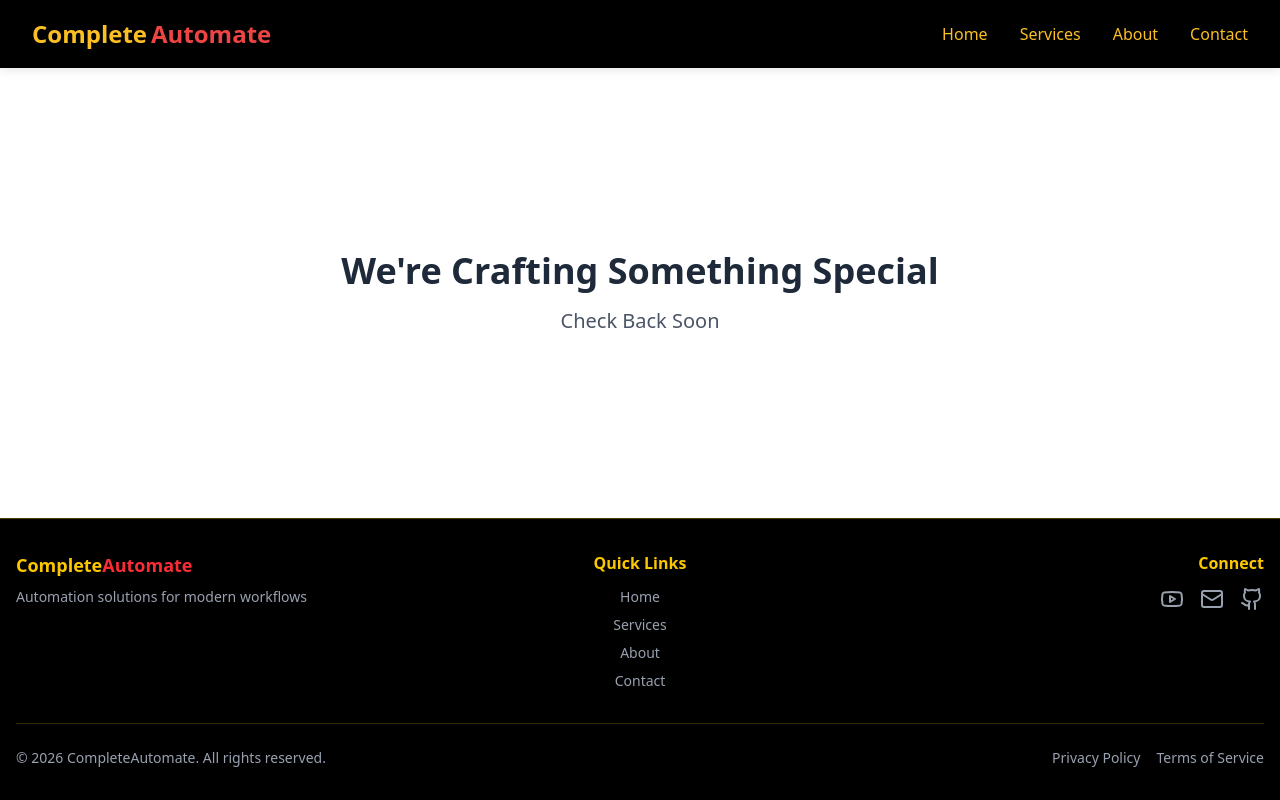
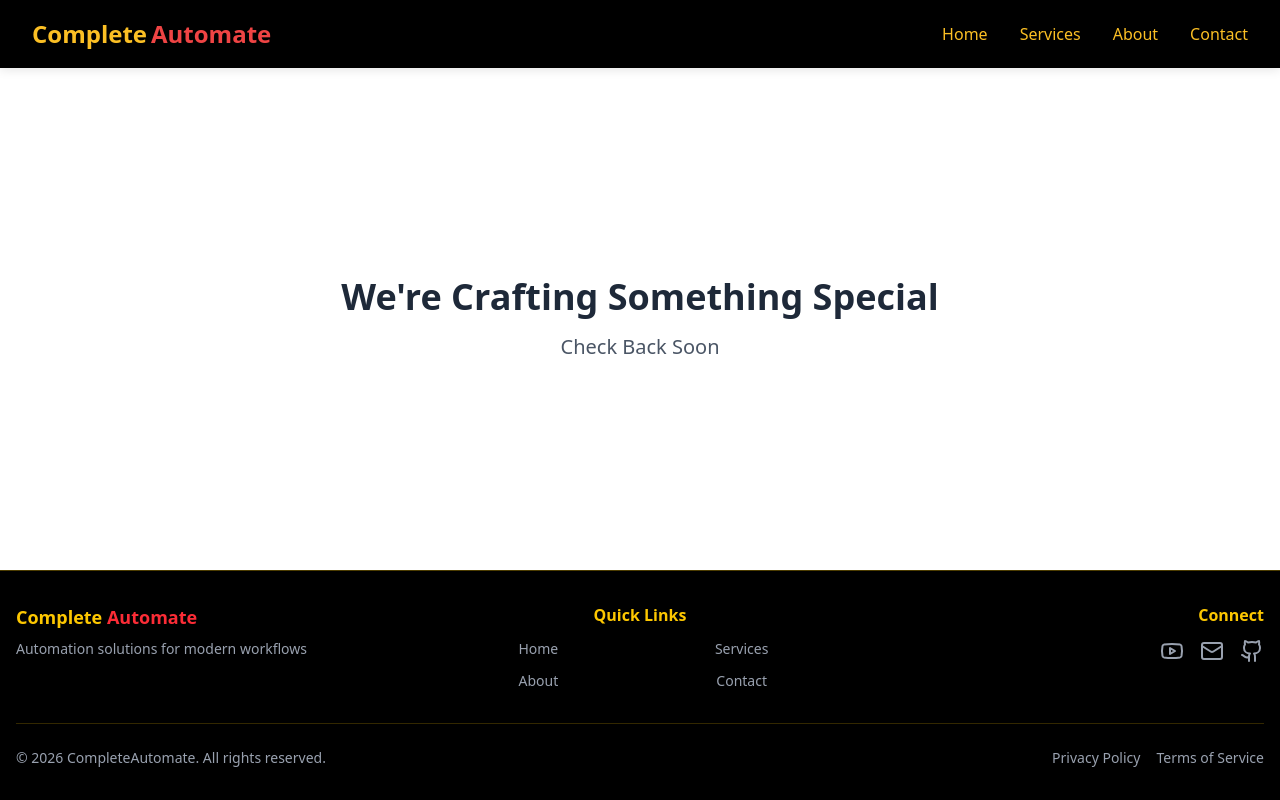
Before and after one commit to vimalmenon/completeautomate.github.io, a Next.js app: page / in a window 1280 px wide. Built offline with nearby package versions, Linux system fonts and the light colour scheme.

Commit message:
fix: adjust spacing in footer brand name and update links section to use grid layout

```diff
--- a/src/common/Footer/Footer.component.tsx
+++ b/src/common/Footer/Footer.component.tsx
@@ -12,7 +12,7 @@ export const Footer: React.FC = () => {
                     <div className="text-center md:text-left">
                         <h3 className="text-lg font-bold mb-2">
                             <span className="text-yellow-400">Complete</span>
-                            <span className="text-red-500">Automate</span>
+                            <span className="text-red-500"> Automate</span>
                         </h3>
                         <p className="text-sm text-gray-400">
                             Automation solutions for modern workflows
@@ -22,12 +22,12 @@ export const Footer: React.FC = () => {
                     {/* Links Section */}
                     <div className="text-center">
                         <h4 className="font-semibold mb-3 text-yellow-400">Quick Links</h4>
-                        <ul className="space-y-2 text-sm">
-                            <li><a href="/" className="text-gray-400 hover:text-yellow-400 transition">Home</a></li>
-                            <li><a href="/services" className="text-gray-400 hover:text-yellow-400 transition">Services</a></li>
-                            <li><a href="/about" className="text-gray-400 hover:text-yellow-400 transition">About</a></li>
-                            <li><a href="/contact" className="text-gray-400 hover:text-yellow-400 transition">Contact</a></li>
-                        </ul>
+                        <div className="grid grid-cols-2 gap-3 text-sm">
+                            <a href="/" className="text-gray-400 hover:text-yellow-400 transition">Home</a>
+                            <a href="/services" className="text-gray-400 hover:text-yellow-400 transition">Services</a>
+                            <a href="/about" className="text-gray-400 hover:text-yellow-400 transition">About</a>
+                            <a href="/contact" className="text-gray-400 hover:text-yellow-400 transition">Contact</a>
+                        </div>
                     </div>
 
                     {/* Social Links Section */}
```
